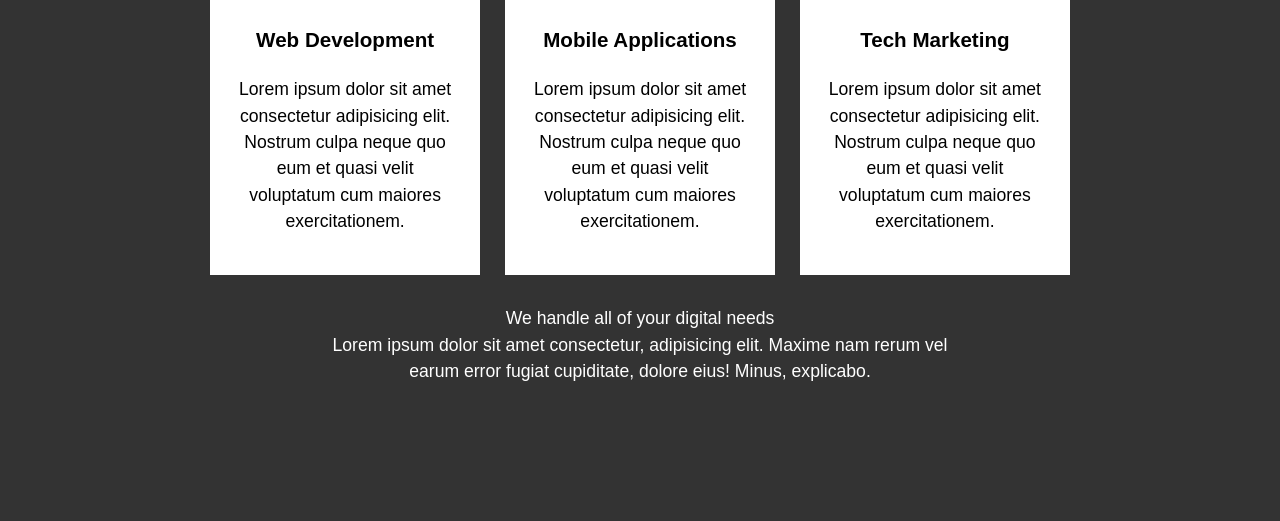
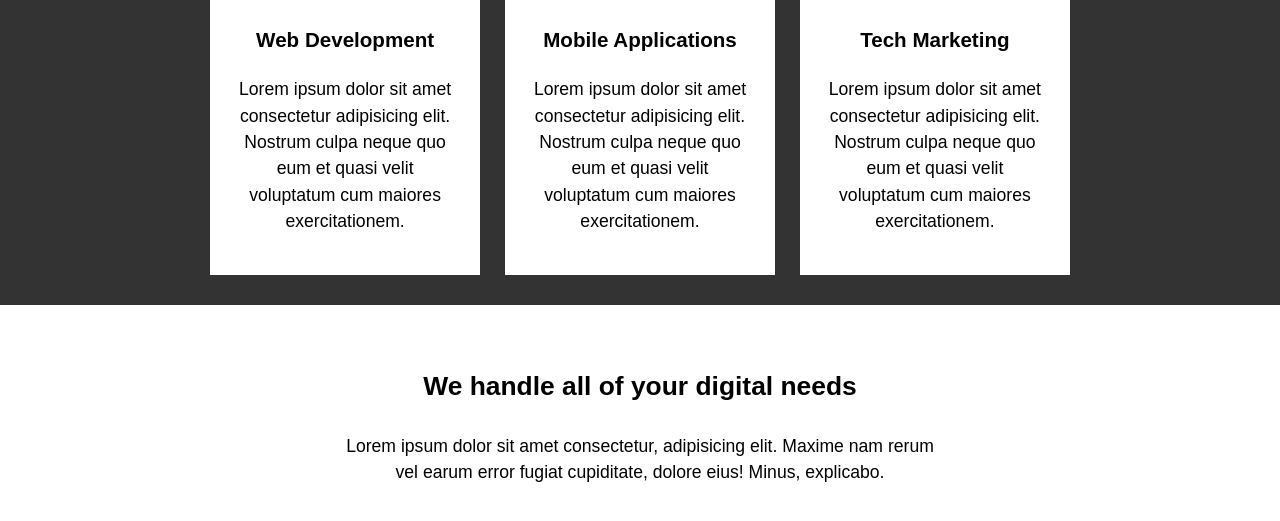
Before and after one commit to epetrunia/landing_page, a plain HTML site: page index.html in a window 1280 px wide. Shown: the part 909-1430 px from the top of the page. Before the commit the page ends 1294 px from the top, so only its background shows below. Drawn offline with Linux system fonts and the light colour scheme.

Commit message:
Add styles for .digitalSection in style.css file

```diff
--- a/style/style.css
+++ b/style/style.css
@@ -40,12 +40,11 @@ header a {
 
 .WhiteSection {
     color: black;
-    text-align: center;
     padding-bottom: 30px;
     background: #eaeaea;
 }
 
-.WhiteSection h2 {
+h2 {
     padding: 1em 0;
     font-weight: bold;
     font-size: 1.5em;
@@ -87,3 +86,9 @@ header a {
     font-weight: bold;
     padding: 1em 0;
 }
+
+.digitalSection {
+    background: white;
+    color: black;
+    padding: 2em;
+}
```
